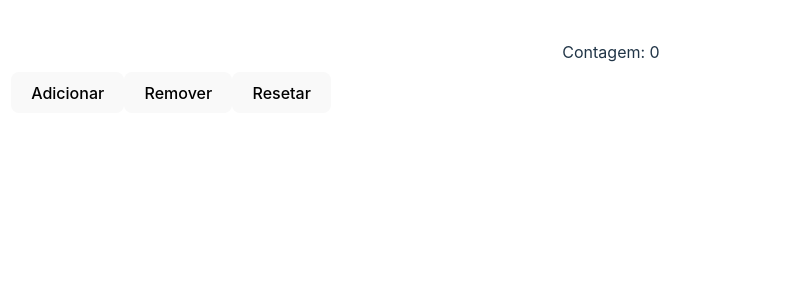
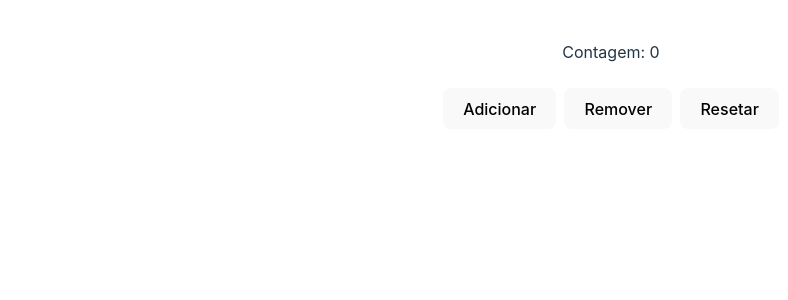
Before and after one commit to Maiquinho/react-lab, a React (Vite) app: page / in a window 1280 px wide. Shown: the top 300 px of the page, without its empty margins (29-817 px from the left). Built offline with nearby package versions, Linux system fonts and the light colour scheme.

Commit message:
fix: reducer component flex style

```diff
--- a/src/components/ReducerComponent/styles.css
+++ b/src/components/ReducerComponent/styles.css
@@ -13,11 +13,12 @@
 @media (min-width: 1024px) {
     .reducer-count-buttons {
         flex-direction: row;
-
-        margin-top: 8px;
+        justify-content: center;
+        gap: 8px;
     }
 
     .reducer-count-buttons button {
         margin-bottom: unset;
+
     }
 }
```
